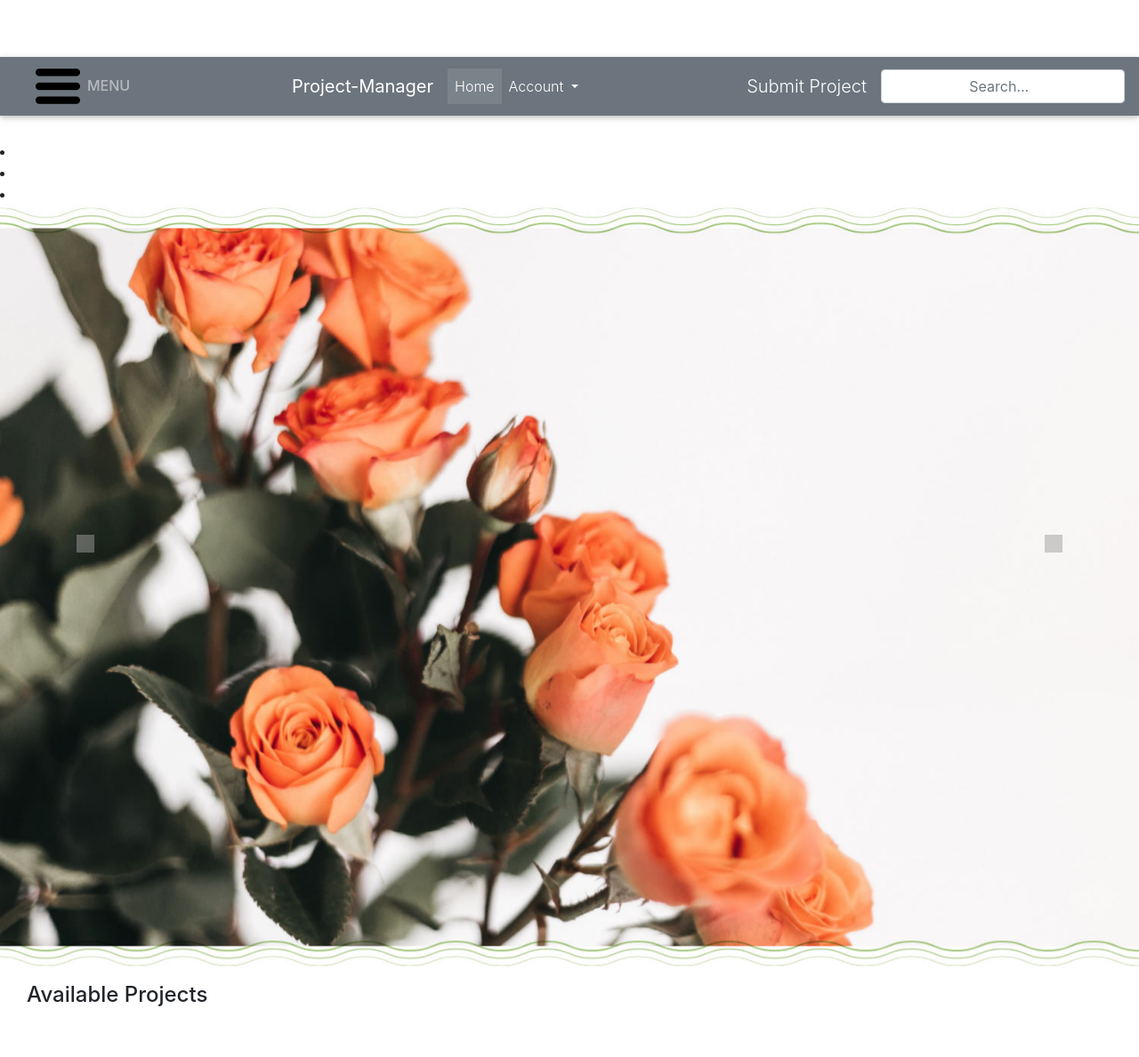
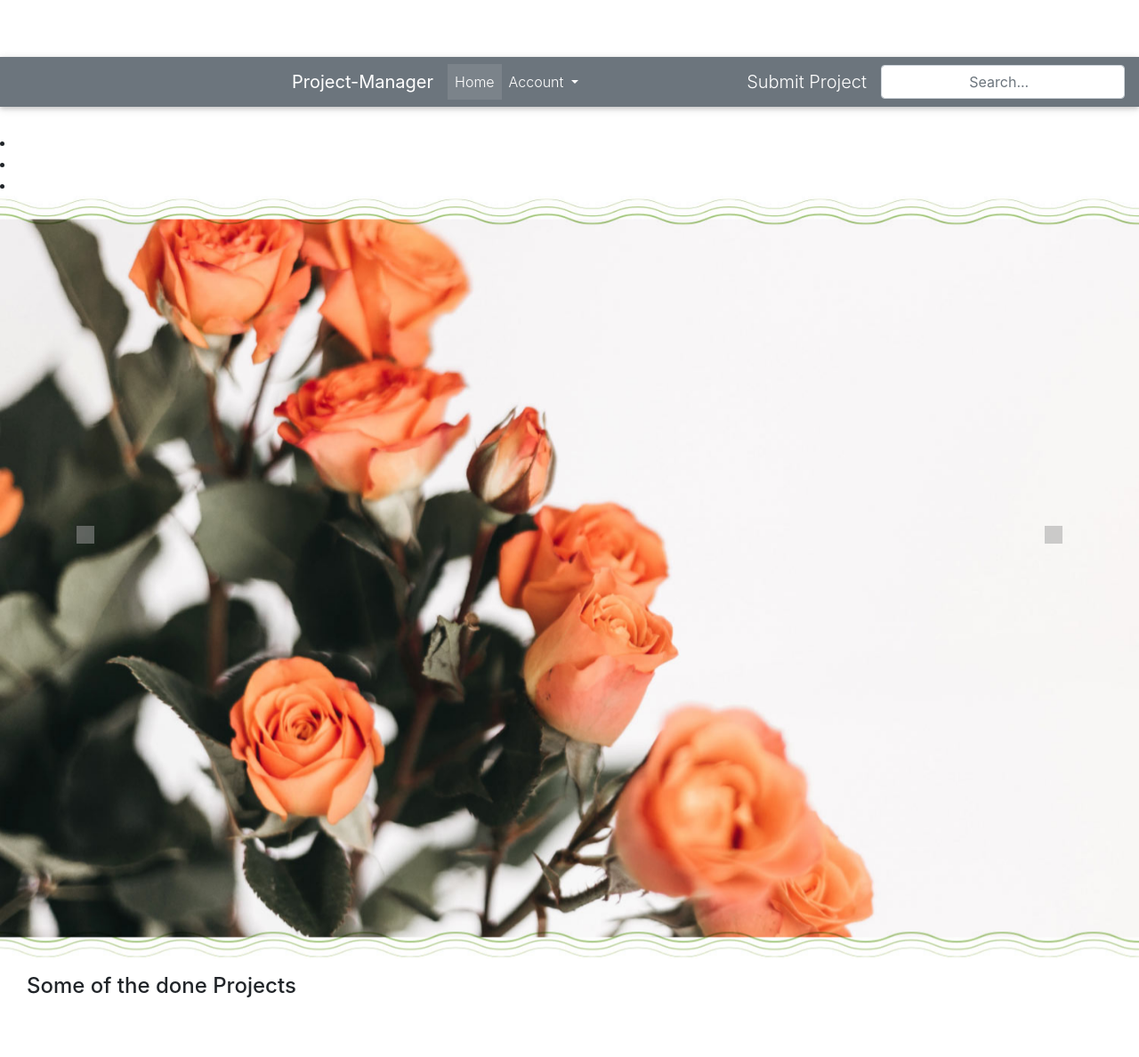
Before and after one commit to DorcasWanjiku/Project-Manager, a Django app: page / in a window 1280 px wide. Shown: the whole page at 89% size. After the commit the page ends 1121 px from the top, so only its background shows below. Run offline with Django 3.2, Linux system fonts and the light colour scheme; the visitor is signed in with stand-in values (Sample User, id 1); data that the repository does not hold is empty; some libraries are stand-ins or nearby versions; some web fonts are replaced; grey boxes are pictures that could not be loaded.

Commit message:
add a few change on the navbar

```diff
--- a/projects/templates/index.html
+++ b/projects/templates/index.html
@@ -37,7 +37,7 @@
     <div class="container-fluid mb-5">
       <div class="row">
         <div class="col-md-8 pt-3">
-          <h4>Available Projects</h4>
+          <h4>Some of the done  Projects</h4>
         </div>
         <div class="col-md-4">
         </div>
--- a/projects/templates/navbar.html
+++ b/projects/templates/navbar.html
@@ -36,9 +36,9 @@
                 <div class="container-fluid px-0 d nav-border text-white-50">
                     <div id="menu-toogle" class="d-flex align-items-center w-25 pl-4">
                         <span class="mr-2">
-                            <img id="img-icon" src="{% static 'images/dropdown.png' %}" style="width: 50px; height: 50px;">
+
                         </span>
-                        <h6 class="mb-0 pr-4 f-10">MENU</h6>
+                        <h6 class="mb-0 pr-4 f-10"></h6>
 </div>
   <a class="navbar-brand" href="#"><b>Project-Manager</b></a>
   <button class="navbar-toggler" type="button" data-toggle="collapse" data-target="#navbarSupportedContent-333"
```
Also changed, not shown: projects/static/images/enjoy.jpg (deleted).
